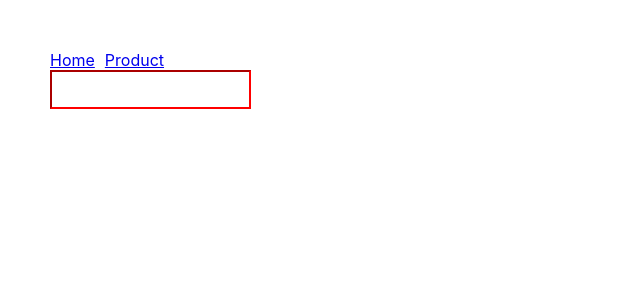
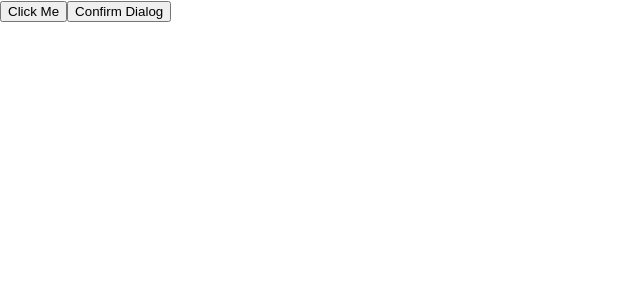
Before and after one commit to Adisak-KS/Mini-Project-CRUD-Basic-React-and-nodejs, a React (Create React App) app in the folder app/: page / in a window 1280 px wide. Shown: the top 300 px of the page, without its empty margins (0-640 px from the left). Built offline with nearby package versions, Linux system fonts and the light colour scheme.

Commit message:
React and sweetalert2

```diff
--- a/app/package.json
+++ b/app/package.json
@@ -10,6 +10,7 @@
     "react-dom": "^18.3.1",
     "react-router-dom": "^6.23.1",
     "react-scripts": "5.0.1",
+    "sweetalert2": "^11.12.0",
     "web-vitals": "^2.1.4"
   },
   "scripts": {
--- a/app/src/App.js
+++ b/app/src/App.js
@@ -1,22 +1,32 @@
-import { useEffect } from "react";
-import Menu from "./Menu";
+import Swal from 'sweetalert2';
 
 function App() {
-  const padding = '10px';
-  const color = 'red';
+  const showAlert = () => {
+    Swal.fire({
+      title: 'My Dialog',
+      text: 'Message on Dialog',
+      icon: 'success',
+    })
+  }
 
-  useEffect(() => {
-    fetchData()
-  }, []);
-
-  const fetchData = () => {
-    console.log('page on load')
+  const confirmDialog = () => {
+    Swal.fire({
+      title: 'Are you sure ?',
+      text: 'You went Delete',
+      icon: 'question',
+      showConfirmButton: true,
+      showCancelButton: true,
+    }).then((res) => {
+      if (res.isConfirmed) {
+        console.log('you confirm');
+      }
+    })
   }
 
   return (
-    <div style={{ marginTop: "50px", marginLeft: "50px" }}>
-      <Menu/>
-      <input style={{ borderColor: color, padding: padding }} />
+    <div>
+      <button onClick={showAlert}>Click Me</button>
+      <button onClick={confirmDialog}>Confirm Dialog</button>
     </div>
   );
 }
```
Also changed, not shown: 1 other file (tests, documents, lock files or other folders).
